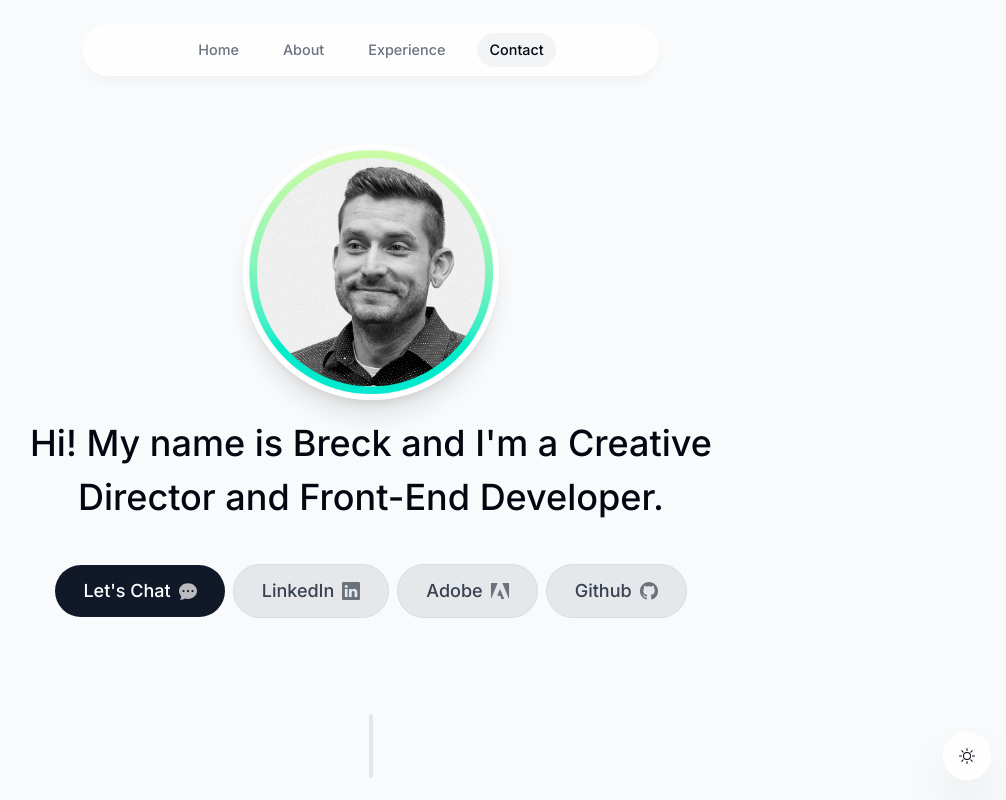
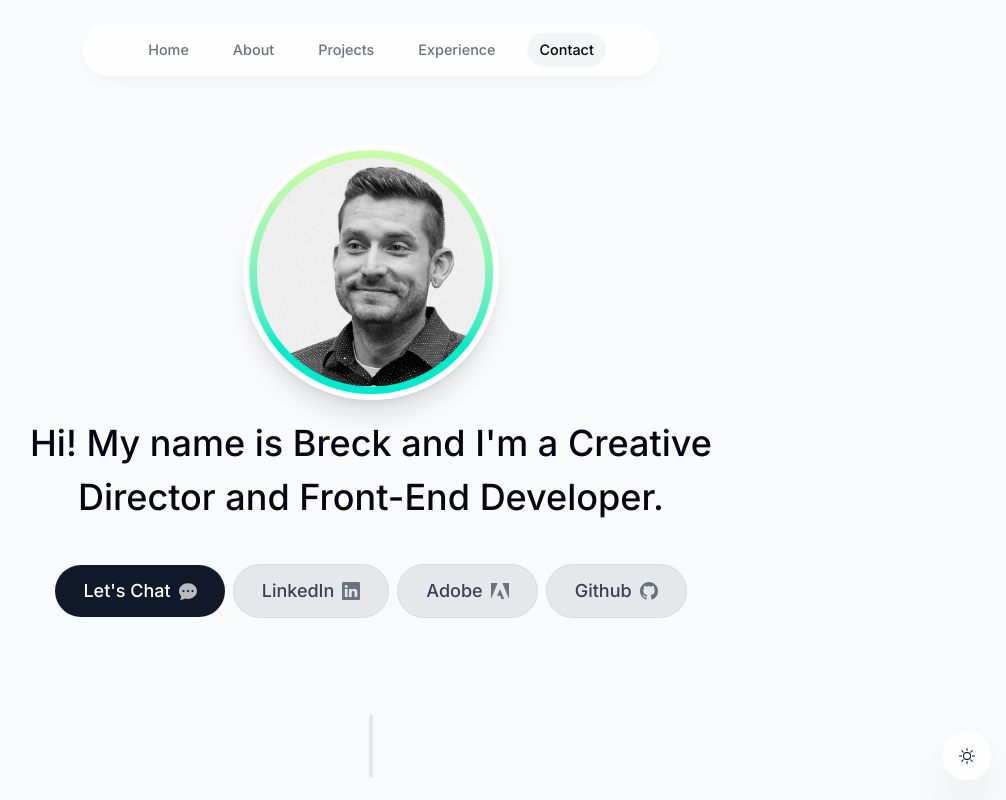
Before and after one commit to brhoughton/react-next-portfolio, a Next.js app: page / in a window 1280 px wide. Shown: the top 800 px of the page, without its empty margins (269-1275 px from the left). Built offline with nearby package versions, Linux system fonts and the light colour scheme; no server answers.

Commit message:
Update navigation

```diff
--- a/app/page.tsx
+++ b/app/page.tsx
@@ -12,7 +12,7 @@ export default function Home() {
 			<Intro />
 			<SectionDivider />
 			<About />
-			{/* <Projects /> */}
+
 			<Skills />
 			<Experience />
 			<Contact />
--- a/lib/data.ts
+++ b/lib/data.ts
@@ -16,10 +16,10 @@ export const links = [
 		name: "About",
 		hash: "#about",
 	},
-	// {
-	// 	name: "Projects",
-	// 	hash: "#projects",
-	// },
+	{
+		name: "Projects",
+		hash: "#projects",
+	},
 	// {
 	//   name: "Skills",
 	//   hash: "#skills",
```
